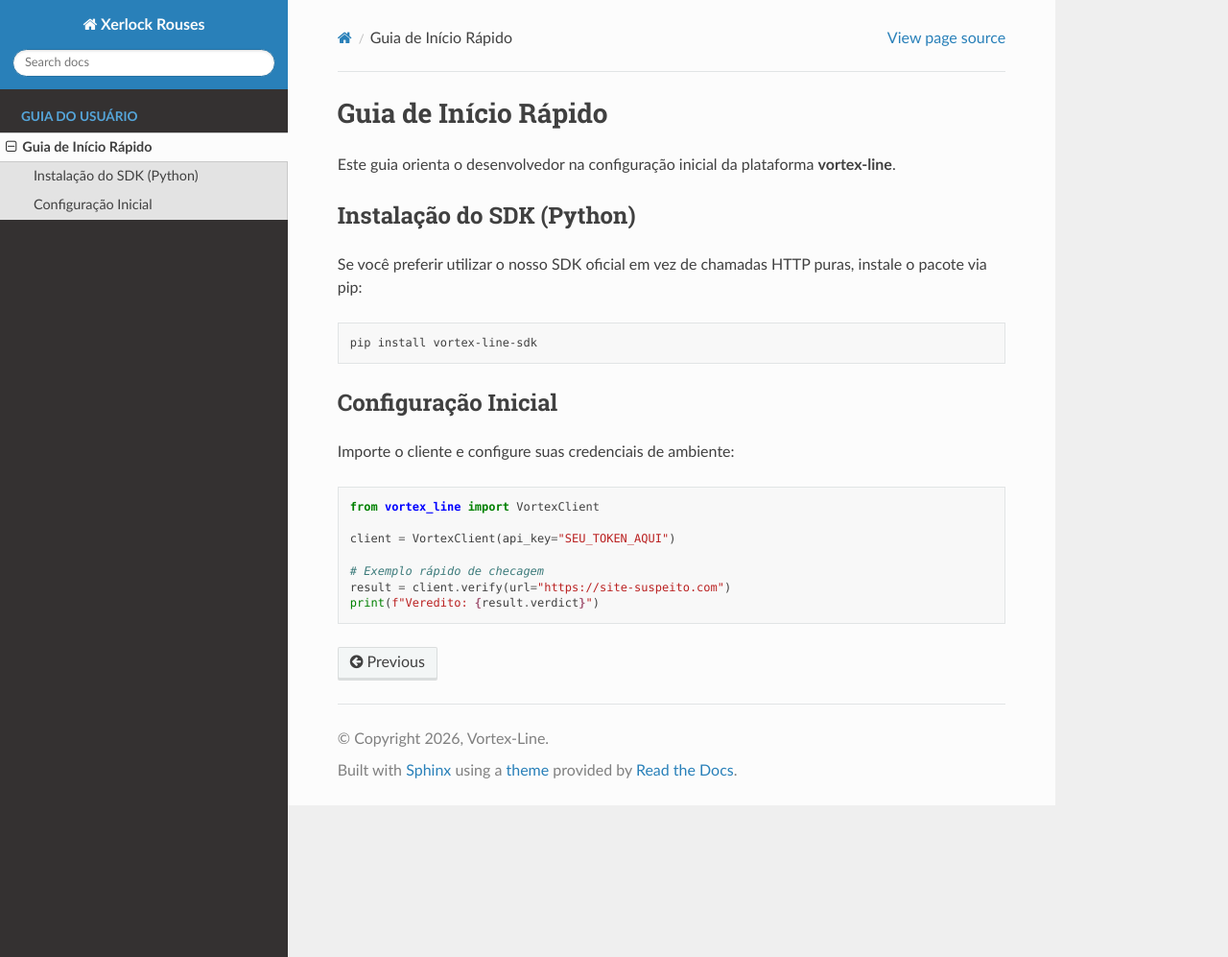
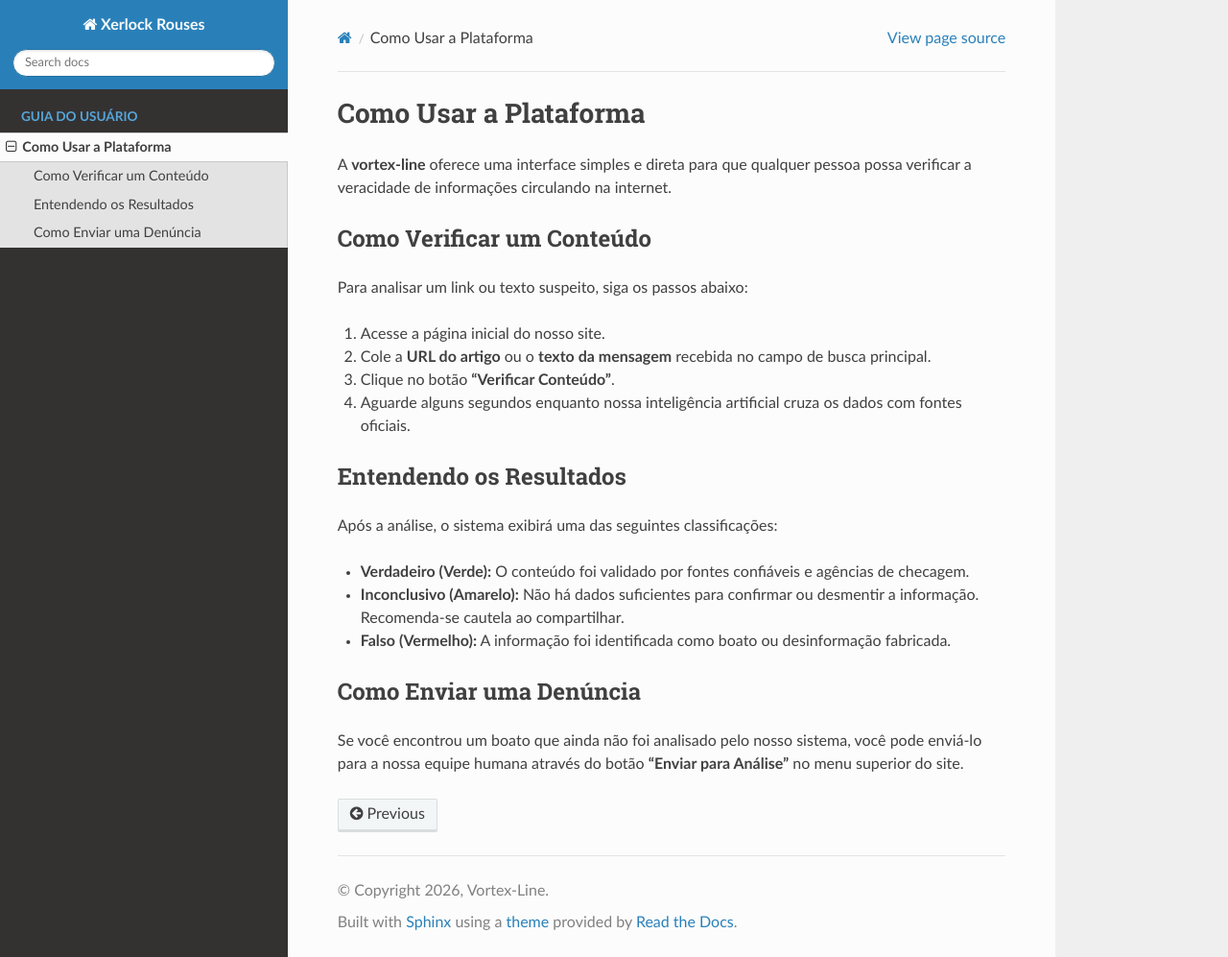
Before and after one commit to Vortex-Line/Xerloks-Rouses, a Sphinx documentation site: the page built from docs/source/usage.rst, in a window 1280 px wide and 997 px high. Shown: the whole window at 96% size. Built offline with Sphinx 7.4.7 and the Read the Docs theme 3.1.0, drawn with Linux system fonts in a browser that asks for light colours.

Commit message:
Update usage.rst

```diff
--- a/docs/source/usage.rst
+++ b/docs/source/usage.rst
@@ -1,28 +1,28 @@
-Guia de Início Rápido
-=====================
+Como Usar a Plataforma
+======================
 
-Este guia orienta o desenvolvedor na configuração inicial da plataforma **vortex-line**.
+A **vortex-line** oferece uma interface simples e direta para que qualquer pessoa possa verificar a veracidade de informações circulando na internet.
 
-Instalação do SDK (Python)
+Como Verificar um Conteúdo
 --------------------------
 
-Se você preferir utilizar o nosso SDK oficial em vez de chamadas HTTP puras, instale o pacote via pip:
+Para analisar um link ou texto suspeito, siga os passos abaixo:
 
-.. code-block:: bash
+1. Acesse a página inicial do nosso site.
+2. Cole a **URL do artigo** ou o **texto da mensagem** recebida no campo de busca principal.
+3. Clique no botão **"Verificar Conteúdo"**.
+4. Aguarde alguns segundos enquanto nossa inteligência artificial cruza os dados com fontes oficiais.
 
-   pip install vortex-line-sdk
+Entendendo os Resultados
+------------------------
 
-Configuração Inicial
---------------------
+Após a análise, o sistema exibirá uma das seguintes classificações:
 
-Importe o cliente e configure suas credenciais de ambiente:
+* **Verdadeiro (Verde):** O conteúdo foi validado por fontes confiáveis e agências de checagem.
+* **Inconclusivo (Amarelo):** Não há dados suficientes para confirmar ou desmentir a informação. Recomenda-se cautela ao compartilhar.
+* **Falso (Vermelho):** A informação foi identificada como boato ou desinformação fabricada.
 
-.. code-block:: python
+Como Enviar uma Denúncia
+------------------------
 
-   from vortex_line import VortexClient
-
-   client = VortexClient(api_key="SEU_TOKEN_AQUI")
-
-   # Exemplo rápido de checagem
-   result = client.verify(url="https://site-suspeito.com")
-   print(f"Veredito: {result.verdict}")
+Se você encontrou um boato que ainda não foi analisado pelo nosso sistema, você pode enviá-lo para a nossa equipe humana através do botão **"Enviar para Análise"** no menu superior do site.
```
